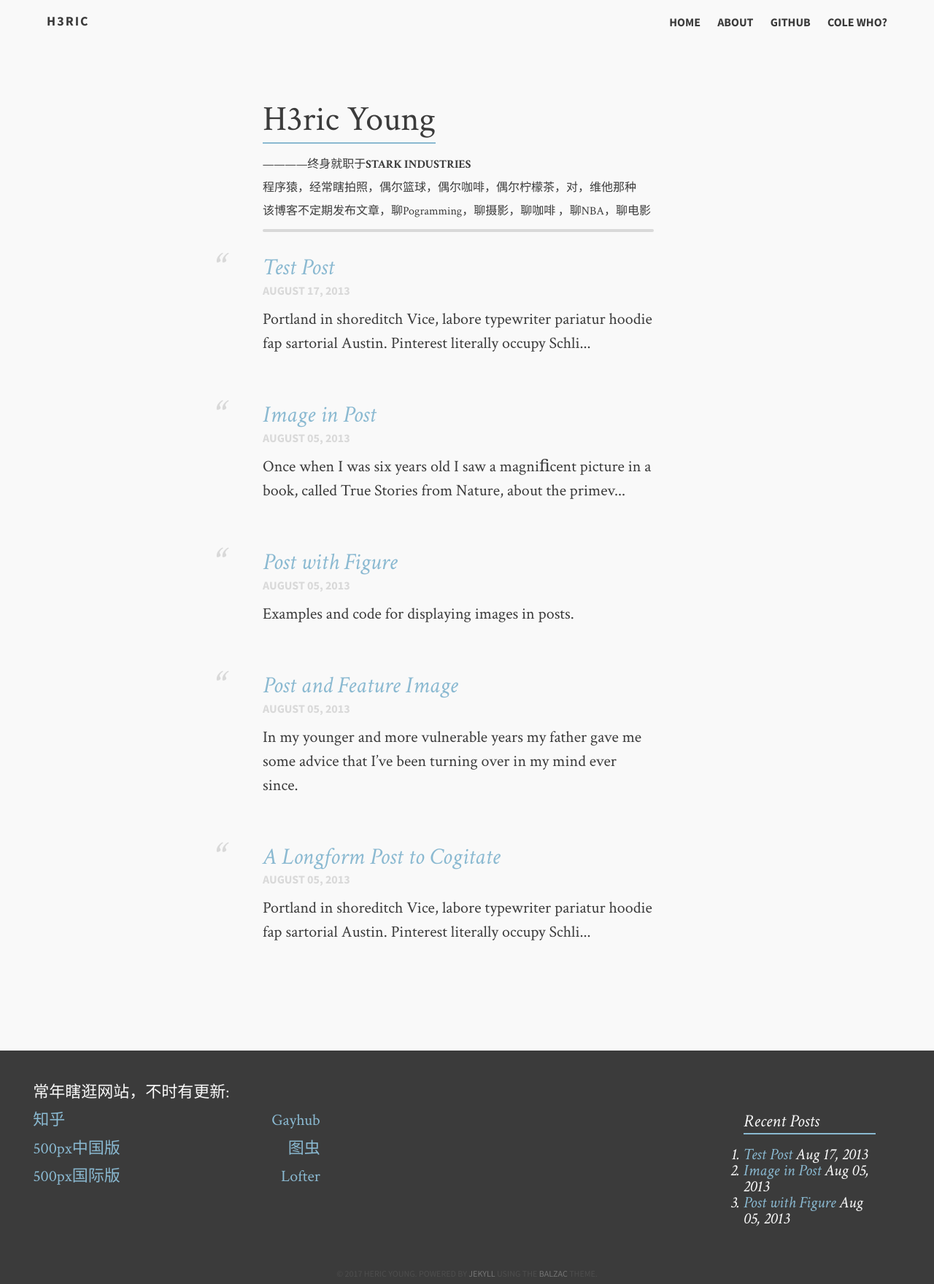
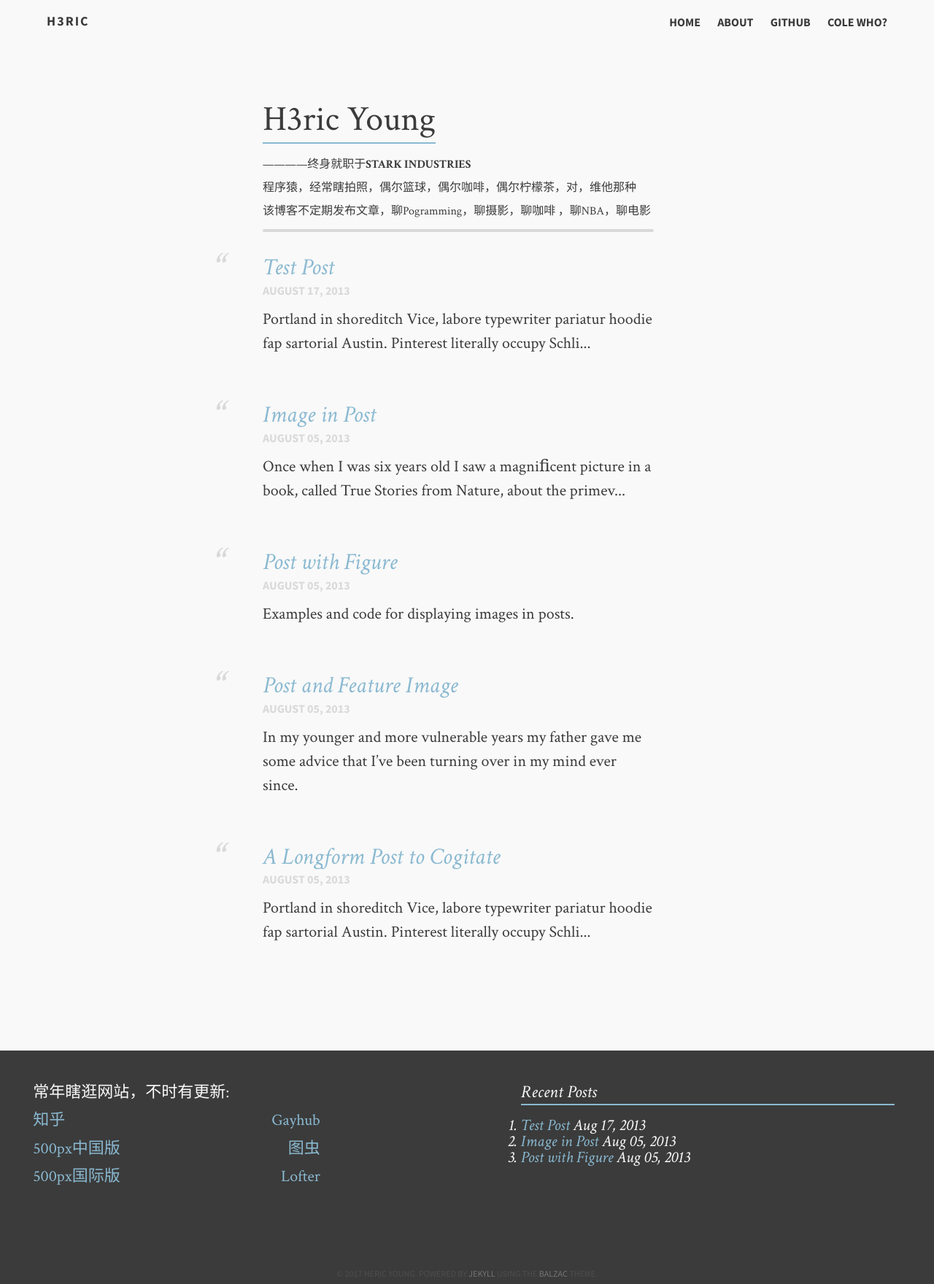
Before and after one commit to HericYoung/Blog, a Jekyll site: the page built from index.md, in a window 1280 px wide. Shown: the whole page at 73% size. Built offline with Jekyll 4.4.1, drawn with Linux system fonts in a browser that asks for light colours.

Commit message:
no message

```diff
--- a/_includes/footer.html
+++ b/_includes/footer.html
@@ -20,7 +20,7 @@
             </li>
         </ul>
     </div>
-      <ol class="social">
+      <ol class="social" style="width:40%">
         <p class="list-title">Recent Posts</p>
         {% for post in site.posts | limit:3 %} <!-- for1 -->
             <li>
--- a/_sass/_styles.scss
+++ b/_sass/_styles.scss
@@ -684,9 +684,9 @@ footer {
 
     .social {
         position: absolute;
-        top: 80px;
+        top: 40px;
         @include column(2,12);
-        right: 5vw;
+        right: 3vw;
         font-style: italic;
         a {
             &:hover {
```
